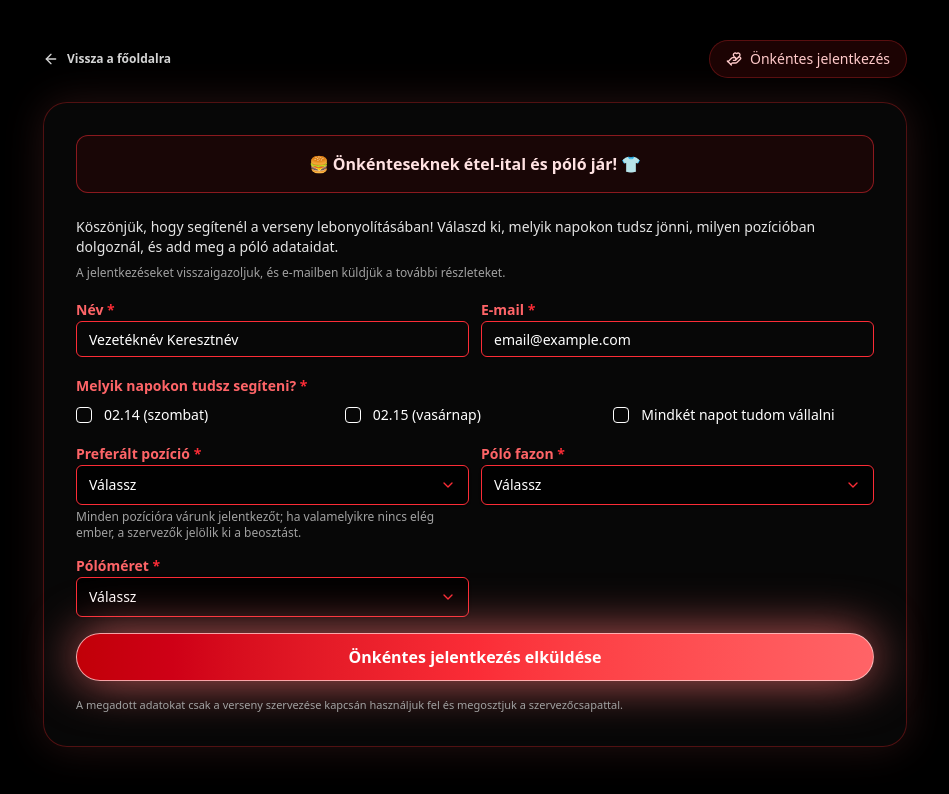
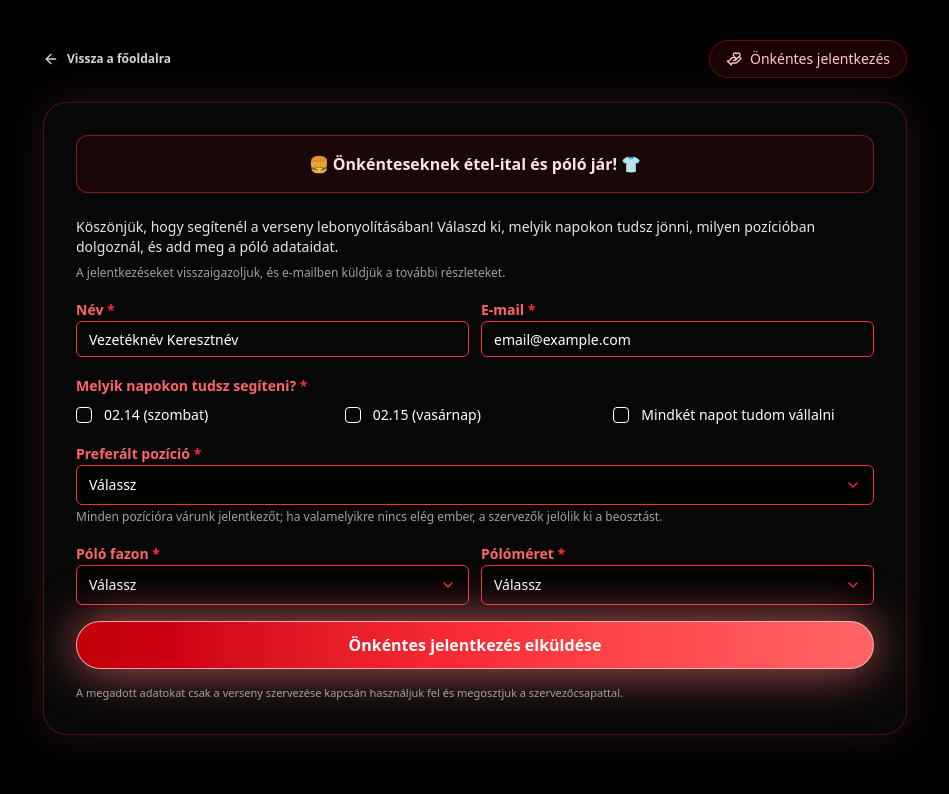
Before and after one commit to powerfloweu/sbdnext-event, a Next.js app: page /volunteers in a window 1280 px wide. Shown: the top 794 px of the page, without its empty margins (165-1114 px from the left). Built offline with nearby package versions, Linux system fonts and the light colour scheme.

Commit message:
Fix layout: separate position from shirt fields

```diff
--- a/components/volunteer-form.tsx
+++ b/components/volunteer-form.tsx
@@ -247,7 +247,6 @@ export function VolunteerForm() {
         </div>
       </div>
 
-      <div className="grid gap-3 sm:grid-cols-2">
       <div>
         <label className="text-sm font-semibold text-red-400">
           Preferált pozíció <span className="text-red-500">*</span>
@@ -272,6 +271,7 @@ export function VolunteerForm() {
         </p>
       </div>
 
+      <div className="grid gap-3 sm:grid-cols-2">
         <div>
           <label className="text-sm font-semibold text-red-400">
             Póló fazon <span className="text-red-500">*</span>
```
Lines whose indentation alone changed are shown as unchanged.
